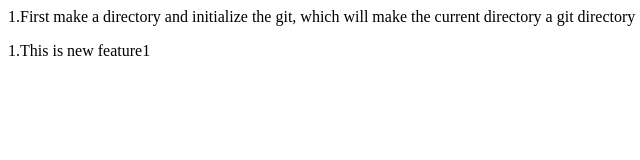
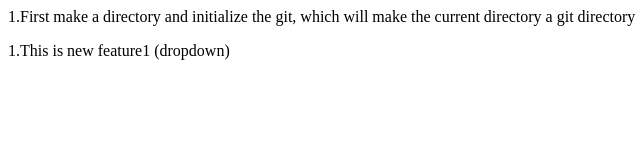
Before and after one commit to igurdeep13/LocalRepository, a plain HTML site: page index.html in a window 1280 px wide. Shown: the full height of the page, 0-640 px from the left. Drawn offline with Linux system fonts and the light colour scheme.

Commit message:
Add dropDown

```diff
--- a/index.html
+++ b/index.html
@@ -1,2 +1,2 @@
 <p>1.First make a directory and initialize the git, which will make the current directory a git directory</p>
-<p>1.This is new feature1</p>
+<p>1.This is new feature1 (dropdown)</p>
```
